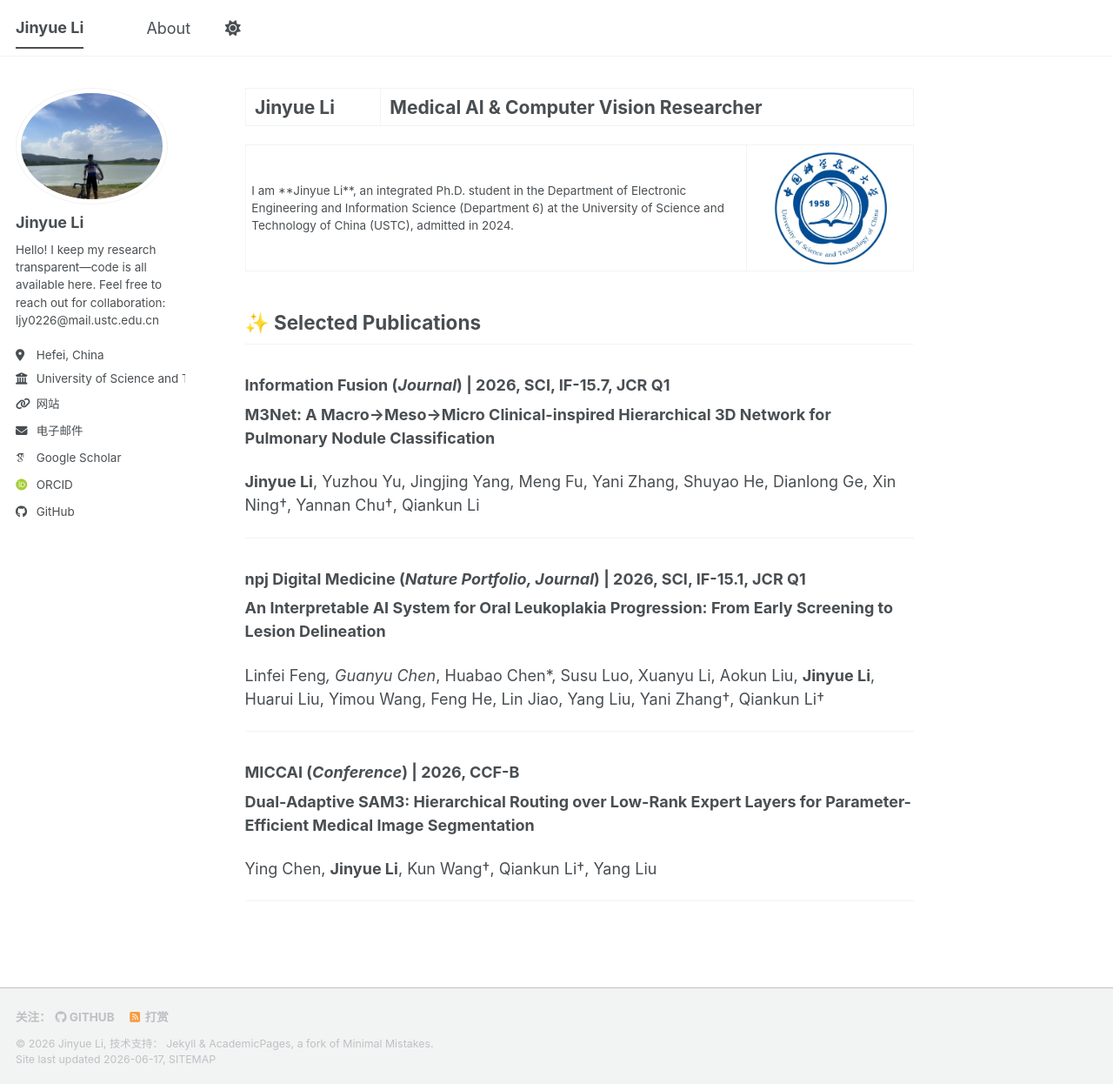
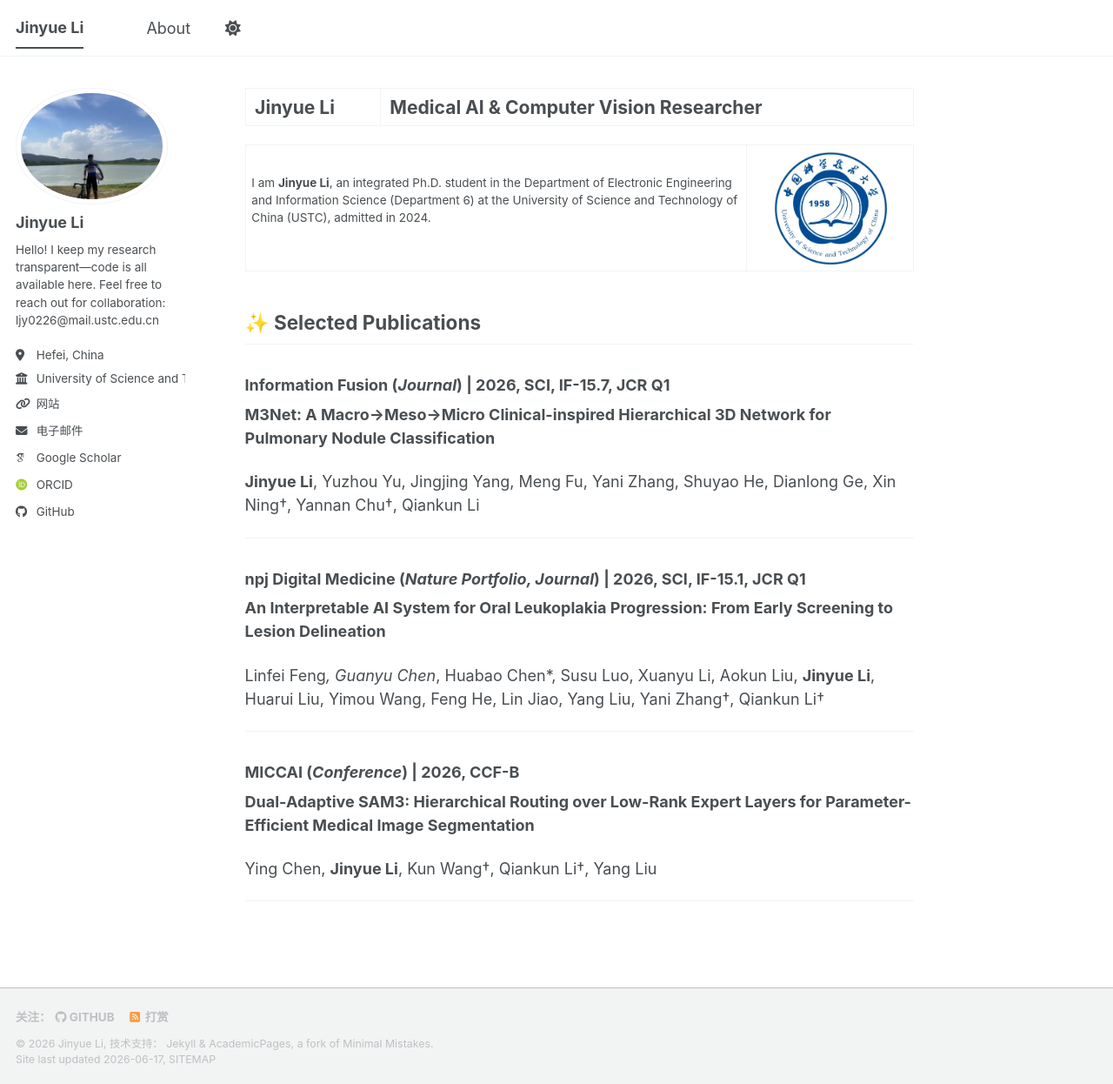
Before and after one commit to jylEcho/jylEcho.github.io, a Jekyll site: the page built from _pages/about.md, in a window 1280 px wide and 1246 px high. Shown: the whole window at 87% size. Built offline with Jekyll 4.4.1, drawn with Linux system fonts in a browser that asks for light colours; some web fonts are replaced; a script bundle is joined from its source files by our own code; library files that are not in the unit come from our copies.

Commit message:
Update about.md

```diff
--- a/_pages/about.md
+++ b/_pages/about.md
@@ -9,15 +9,20 @@ redirect_from:
 
 <table>
   <tr>
-    <td width="75%" valign="top" style="font-size:1em;">
+    <td width="75%" valign="top">
 
-I am **Jinyue Li**, an integrated Ph.D. student in the Department of Electronic Engineering and Information Science (Department 6) at the University of Science and Technology of China (USTC), admitted in 2024.
+      <p style="font-size:1em;">
+        I am <strong>Jinyue Li</strong>, an integrated Ph.D. student in the
+        Department of Electronic Engineering and Information Science
+        (Department 6) at the University of Science and Technology of China
+        (USTC), admitted in 2024.
+      </p>
 
-   </td>
+    </td>
 
-   <td width="25%" align="center">
-     <img src="/JPG/ustc.jpg" width="130" alt="USTC Logo">
-   </td>
+    <td width="25%" align="center">
+      <img src="/JPG/ustc.jpg" width="130" alt="USTC Logo">
+    </td>
   </tr>
 </table>
 
```
